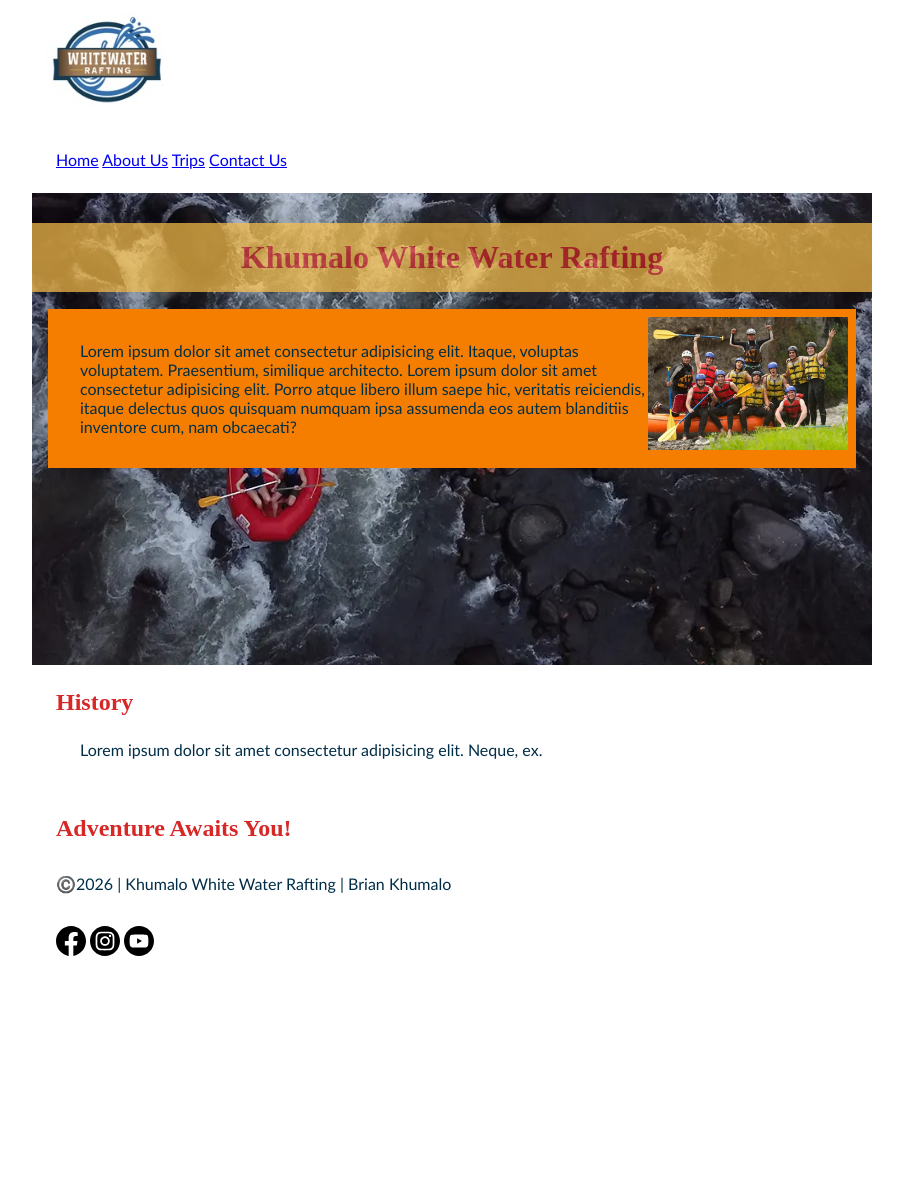
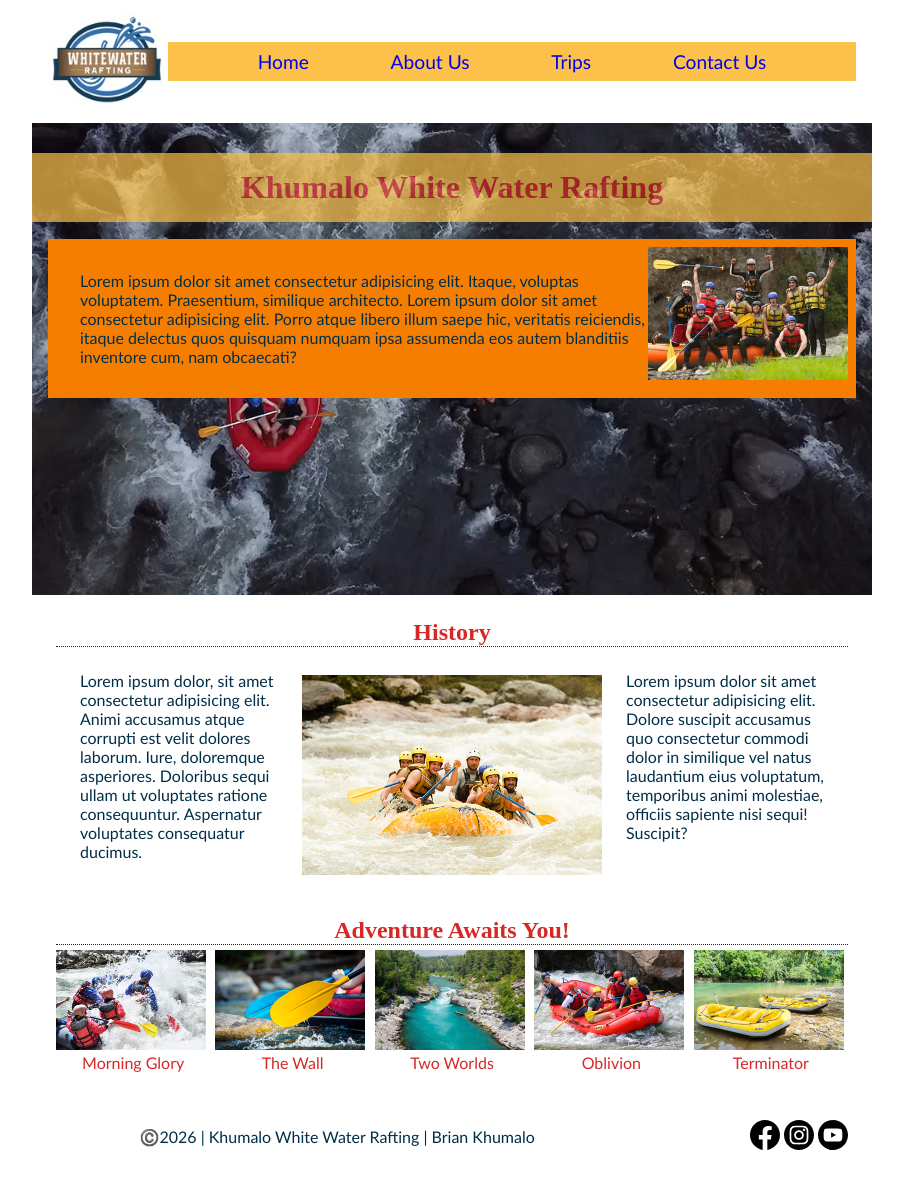
Before and after one commit to khvmalo/wdd130, a plain HTML site: page wwr/about.html in a window 1280 px wide. Shown: the whole page, without its empty margins (188-1091 px from the left). Before the commit the page ends 983 px from the top, so only its background shows below. Drawn offline with Linux system fonts and the light colour scheme.

Commit message:
done with week 04 project with css grid and flex

```diff
--- a/wwr/about.html
+++ b/wwr/about.html
@@ -7,7 +7,7 @@
     <meta name="author" content="Brian Khumalo">
     <meta name="description"
       content="White Water Rafting About Page that will be worked on as I progress with my wdd 130 studies.">
-    <title>About Us| Khumalo White Water Rafting | WDD 130</title>
+    <title>About Us | Khumalo White Water Rafting | WDD 130</title>
     <link rel="stylesheet" href="styles/rafting.css">
 </head>
 
@@ -40,15 +40,44 @@
                     nam obcaecati?</p>
             </article>
         </div>
-        <section>
+        <section class="history">
             <h2>History</h2>
-            <p>Lorem ipsum dolor sit amet consectetur adipisicing elit. Neque, ex.</p>
+            <p>Lorem ipsum dolor, sit amet consectetur adipisicing elit. Animi accusamus atque
+                corrupti est velit dolores laborum. Iure, doloremque asperiores. Doloribus sequi
+                ullam ut voluptates ratione consequuntur. Aspernatur voluptates consequatur ducimus.
+            </p>
+            <img src="images/history-image.jpg" alt="people enjoying whiter water rafting">
+            <p>Lorem ipsum dolor sit amet consectetur adipisicing elit. Dolore suscipit accusamus
+                quo consectetur commodi dolor in similique vel natus laudantium eius voluptatum,
+                temporibus animi molestiae, officiis sapiente nisi sequi! Suscipit?</p>
         </section>
 
-        <section>
+
+        <section class="adventure">
             <h2>
                 Adventure Awaits You!
             </h2>
+            <figure>
+                <img src="images/figure1.jpg" alt="enjoying rafting">
+                <figcaption>Morning Glory</figcaption>
+            </figure>
+
+            <figure>
+                <img src="images/figure2.jpg" alt="blue and yellow oar">
+                <figcaption>The Wall</figcaption>
+            </figure>
+            <figure>
+                <img src="images/figure3.jpg" alt="sight of the river">
+                <figcaption>Two Worlds</figcaption>
+            </figure>
+            <figure>
+                <img src="images/figure4.jpg" alt="rafting and enjoying clients">
+                <figcaption>Oblivion</figcaption>
+            </figure>
+            <figure>
+                <img src="images/figure5.jpg" alt="rafting boats">
+                <figcaption>Terminator</figcaption>
+            </figure>
         </section>
 
         <footer>
--- a/wwr/styles/rafting.css
+++ b/wwr/styles/rafting.css
@@ -15,8 +15,28 @@
 }
 
 header {
+    display: grid;
+    align-items: center;
+    justify-content: space-evenly;
+    grid-template-columns: 120px 1fr;
     background-color: var(--white);
     color: var(--deep-space-blue);
+}
+
+header nav {
+    background-color: var(--sunflower-gold);
+    color: var(--deep-space-blue);
+    display: flex;
+    justify-content: space-evenly;
+    align-items: center;
+    font-size: 1.2rem;
+    font-weight: 500;
+    grid-column: 2/3;
+}
+
+header a {
+    justify-content: space-evenly;
+    text-decoration: none;
 }
 
 body {
@@ -45,6 +65,61 @@ article {
     padding: 8px;
 }
 
+.history {
+    display: grid;
+    grid-template-columns: 1fr 1fr 1fr;
+}
+
+.history h2 {
+    display: flex;
+    grid-column: 1/4;
+    justify-content: center;
+    border-bottom: 1px dotted var(--deep-space-blue);
+}
+
+.history img {
+    margin-top: 28px;
+    grid-column: 2/3;
+    width: 300px;
+}
+
+figure img {
+    width: 150px;
+}
+
+.adventure {
+    display: grid;
+    grid-template-columns: 1fr 1fr 1fr 1fr 1fr;
+    gap: 5px;
+}
+
+figcaption {
+    display: flex;
+    justify-content: center;
+    color: var(--flag-red);
+    background-color: transparent;
+}
+
+footer {
+    display: flex;
+    justify-content: center;
+}
+
+.socialmedia {
+    margin-left: auto;
+}
+
+footer p {
+    margin: auto;
+}
+
+.adventure h2 {
+    display: flex;
+    justify-content: center;
+    grid-column: 1/6;
+    border-bottom: 1px dotted var(--deep-space-blue);
+}
+
 .socialmedia a {
     text-decoration: none;
 }
@@ -53,7 +128,7 @@ article {
     position: relative;
 }
 
-h1 {
+main h1 {
     position: absolute;
     text-align: center;
     background-color: var(--sunflower-gold);
```
Also changed, not shown: wwr/images/figure1.jpg (added), wwr/images/figure2.jpg (added), wwr/images/figure3.jpg (added), wwr/images/figure4.jpg (added), wwr/images/figure5.jpg (added), wwr/images/history-image.jpg (added).
